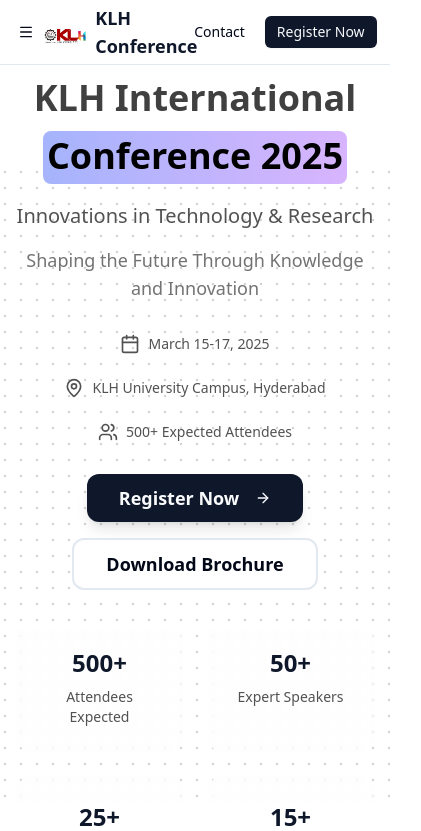
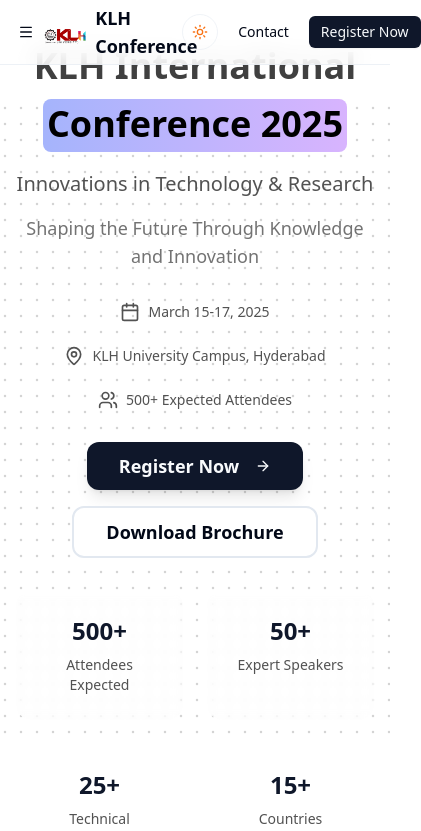
Before and after one commit to VickyKumarOfficial/KLH-Conference, a React (Vite) app: page / in a window 390 px wide. Shown: the top 831 px of the page, 421 px wide, since content can reach past the window. Built offline with nearby package versions, Linux system fonts and the light colour scheme.

Commit message:
Implemented the light and dark mode

```diff
--- a/package.json
+++ b/package.json
@@ -16,6 +16,7 @@
     "lucide-react": "^0.544.0",
     "mini-svg-data-uri": "^1.4.4",
     "motion": "^12.23.16",
+    "next-themes": "^0.4.6",
     "radix-ui": "^1.4.3",
     "react": "^19.1.1",
     "react-dom": "^19.1.1",
--- a/src/App.css
+++ b/src/App.css
@@ -2,3 +2,34 @@
 .container {
   max-width: 1200px;
 }
+
+/* Enhanced theme transitions */
+* {
+  transition: background-color 0.3s ease, color 0.3s ease, border-color 0.3s ease;
+}
+
+/* Smooth scrolling */
+html {
+  scroll-behavior: smooth;
+}
+
+/* Custom spotlight styling for theme compatibility */
+.spotlight {
+  background: linear-gradient(
+    45deg,
+    hsl(var(--primary) / 0.1),
+    hsl(var(--accent) / 0.05),
+    hsl(var(--secondary) / 0.1)
+  );
+}
+
+/* Dark mode adjustments for images */
+.dark img {
+  filter: brightness(0.9) contrast(1.1);
+}
+
+/* Enhanced focus styles for accessibility */
+:focus-visible {
+  outline: 2px solid hsl(var(--primary));
+  outline-offset: 2px;
+}
--- a/src/App.tsx
+++ b/src/App.tsx
@@ -1,17 +1,20 @@
 import ConferenceNavbar from '@/components/comp-577'
 import HeroSection from '@/components/sections/HeroSection'
 import AboutSection from '@/components/sections/AboutSection'
+import { ThemeProvider } from '@/components/providers/theme-provider'
 import './App.css'
 
 function App() {
   return (
-    <div className="min-h-screen bg-background">
+    <ThemeProvider defaultTheme="light" enableSystem>
+      <div className="min-h-screen bg-background transition-colors duration-300">
         <ConferenceNavbar />
         <main>
           <HeroSection />
           <AboutSection />
         </main>
       </div>
+    </ThemeProvider>
   )
 }
 
--- a/src/components/comp-577.tsx
+++ b/src/components/comp-577.tsx
@@ -1,5 +1,6 @@
 import Logo from "@/components/navbar-components/logo"
 import { Button } from "@/components/ui/button"
+import { ThemeToggle } from "@/components/ui/theme-toggle"
 import {
   NavigationMenu,
   NavigationMenuItem,
@@ -24,7 +25,7 @@ const navigationLinks = [
 
 export default function ConferenceNavbar() {
   return (
-    <header className="border-b px-4 md:px-6">
+    <header className="border-b border-border/60 px-4 md:px-6 bg-background/80 backdrop-blur-md transition-colors duration-300 sticky top-0 z-50">
       <div className="flex h-16 items-center justify-between gap-4">
         {/* Left side */}
         <div className="flex items-center gap-2">
@@ -106,6 +107,7 @@ export default function ConferenceNavbar() {
         </div>
         {/* Right side */}
         <div className="flex items-center gap-2">
+          <ThemeToggle />
           <Button asChild variant="ghost" size="sm" className="text-sm">
             <a href="#contact">Contact</a>
           </Button>
--- a/src/components/navbar-components/logo.tsx
+++ b/src/components/navbar-components/logo.tsx
@@ -6,9 +6,9 @@ export default function Logo() {
       <img
         src={logoImage}
         alt="KLH Conference Logo"
-        className="h-8 w-auto"
+        className="h-8 w-auto transition-opacity duration-300 dark:brightness-110"
       />
-      <span className="font-bold text-lg text-primary">KLH Conference</span>
+      <span className="font-bold text-lg text-foreground transition-colors duration-300">KLH Conference</span>
     </div>
   )
 }
--- /dev/null
+++ b/src/components/providers/theme-provider.tsx
@@ -0,0 +1,32 @@
+"use client"
+
+import { ThemeProvider as NextThemesProvider } from "next-themes"
+
+interface ThemeProviderProps {
+  children: React.ReactNode
+  attribute?: "class" | "data-theme" | "data-mode"
+  defaultTheme?: string
+  enableSystem?: boolean
+  disableTransitionOnChange?: boolean
+}
+
+export function ThemeProvider({
+  children,
+  attribute = "class",
+  defaultTheme = "system",
+  enableSystem = true,
+  disableTransitionOnChange = false,
+  ...props
+}: ThemeProviderProps) {
+  return (
+    <NextThemesProvider
+      attribute={attribute}
+      defaultTheme={defaultTheme}
+      enableSystem={enableSystem}
+      disableTransitionOnChange={disableTransitionOnChange}
+      {...props}
+    >
+      {children}
+    </NextThemesProvider>
+  )
+}
--- a/src/components/sections/HeroSection.tsx
+++ b/src/components/sections/HeroSection.tsx
@@ -8,7 +8,7 @@ import { conferenceData } from "@/data/conference";
 
 export default function HeroSection() {
   return (
-    <div className="relative min-h-screen flex items-center justify-center overflow-hidden">
+    <div className="relative h-screen flex items-center justify-center overflow-hidden -mt-16">
       {/* Spotlight Effects */}
       <Spotlight
         className="-top-40 left-0 md:left-60 md:-top-20"
@@ -16,16 +16,16 @@ export default function HeroSection() {
       />
       <Spotlight
         className="top-10 left-full h-[80vh] w-[50vw]"
-        fill="purple"
+        fill="hsl(var(--primary))"
       />
       <Spotlight
         className="top-28 left-80 h-[80vh] w-[50vw]"
-        fill="blue"
+        fill="hsl(var(--accent))"
       />
 
       {/* Hero Content */}
       <HeroHighlight>
-        <div className="relative z-10 max-w-7xl mx-auto px-4 sm:px-6 lg:px-8 text-center">
+        <div className="relative z-10 max-w-7xl mx-auto px-4 sm:px-6 lg:px-8 text-center pt-16">
           <motion.div
             initial={{ opacity: 0, y: 20 }}
             animate={{ opacity: 1, y: 0 }}
--- /dev/null
+++ b/src/components/ui/theme-toggle.tsx
@@ -0,0 +1,74 @@
+"use client"
+
+import { Moon, Sun } from "lucide-react"
+import { useTheme } from "next-themes"
+import { Button } from "@/components/ui/button"
+import { motion } from "framer-motion"
+import { useEffect, useState } from "react"
+
+export function ThemeToggle() {
+  const { theme, setTheme } = useTheme()
+  const [mounted, setMounted] = useState(false)
+
+  // useEffect only runs on the client, so now we can safely show the UI
+  useEffect(() => {
+    setMounted(true)
+  }, [])
+
+  if (!mounted) {
+    return (
+      <Button variant="ghost" size="icon" className="w-9 h-9">
+        <div className="h-4 w-4" />
+      </Button>
+    )
+  }
+
+  const toggleTheme = () => {
+    setTheme(theme === "dark" ? "light" : "dark")
+  }
+
+  return (
+    <Button
+      variant="ghost"
+      size="icon"
+      onClick={toggleTheme}
+      className="relative w-9 h-9 rounded-full border border-border/50 hover:border-border hover:bg-accent/50 transition-all duration-300"
+    >
+      <motion.div
+        initial={false}
+        animate={{
+          scale: theme === "dark" ? 0 : 1,
+          opacity: theme === "dark" ? 0 : 1,
+          rotate: theme === "dark" ? 90 : 0,
+        }}
+        transition={{
+          type: "spring",
+          stiffness: 200,
+          damping: 10,
+        }}
+        className="absolute inset-0 flex items-center justify-center"
+      >
+        <Sun className="h-4 w-4 text-orange-500" />
+      </motion.div>
+
+      <motion.div
+        initial={false}
+        animate={{
+          scale: theme === "dark" ? 1 : 0,
+          opacity: theme === "dark" ? 1 : 0,
+          rotate: theme === "dark" ? 0 : -90,
+        }}
+        transition={{
+          type: "spring",
+          stiffness: 200,
+          damping: 10,
+        }}
+        className="absolute inset-0 flex items-center justify-center"
+      >
+        <Moon className="h-4 w-4 text-blue-400" />
+      </motion.div>
+
+      <span className="sr-only">Toggle theme</span>
+    </Button>
+  )
+}
```
Also changed, not shown: src/components/sections/AboutSection.tsx (+70 -15 lines), src/components/ui/background-beams.tsx (+2 -2 lines), 1 other file (tests, documents, lock files or other folders). Lines whose indentation alone changed are shown as unchanged.
